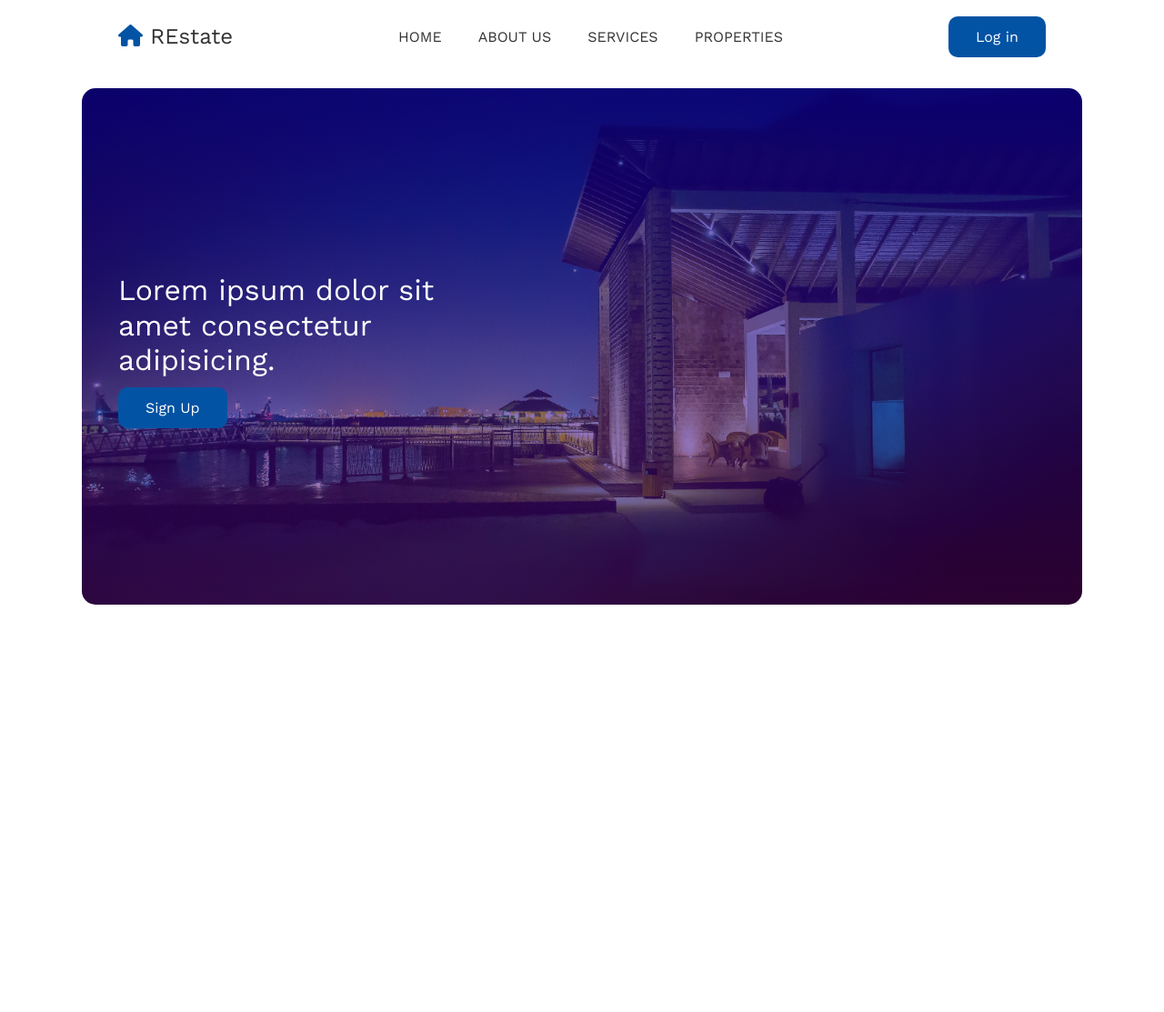
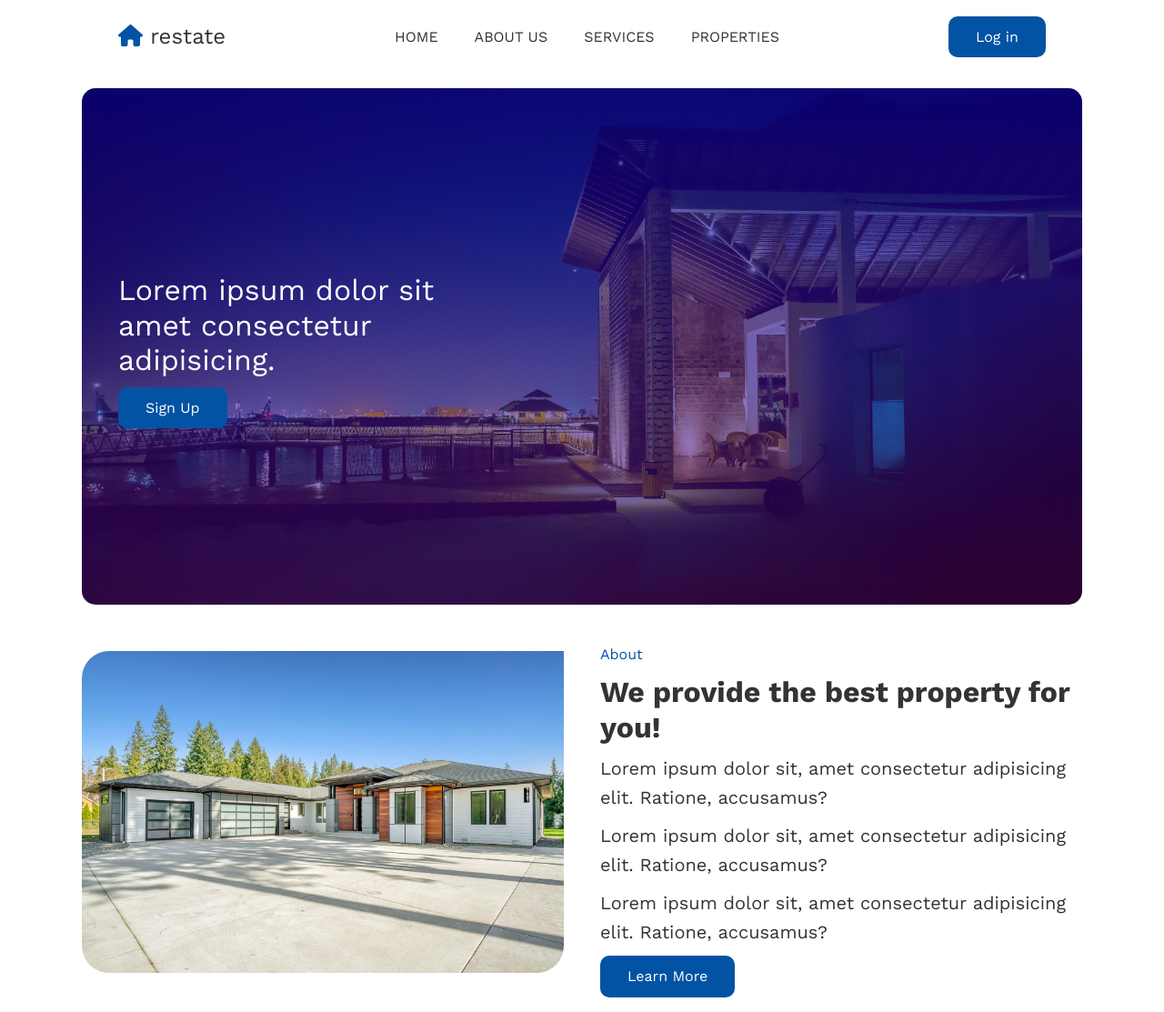
Before and after one commit to florinkras/restate, a PHP site: page / in a window 1280 px wide. Shown: the whole page at 91% size. Before the commit the page ends 665 px from the top, so only its background shows below. Run offline with PHP 8.4, Linux system fonts and the light colour scheme.

Commit message:
About section on home page

```diff
--- a/css/main.css
+++ b/css/main.css
@@ -98,3 +98,19 @@ img {
   width: 35%;
   color: #fff;
 }
+
+/* About section*/
+.about .container {
+  padding: 0;
+}
+
+.about .grid {
+  justify-content: space-between;
+  grid-gap: 40px;
+}
+
+.about .container .about-img img {
+  border-top-left-radius: 30px;
+  border-bottom-left-radius: 30px;
+  border-bottom-right-radius: 30px;
+}
--- a/index.html
+++ b/index.html
@@ -19,7 +19,7 @@
     <!--Header Navigation-->
     <div class="navigation py-1">
       <div class="container flex">
-        <h2><i class="fas fa-home"></i> REstate</h2>
+        <h2><i class="fas fa-home"></i> restate</h2>
         <nav>
           <ul class="menu">
             <li><a href="#">Home</a></li>
@@ -44,6 +44,32 @@
       </div>
     </section>
 
+    <!--About-->
+    <section class="about py-1">
+      <div class="container grid">
+        <div class="about-img">
+          <img src="/images/about-img.jpg" alt="" />
+        </div>
+        <div class="about-text">
+          <p class="leader text-primary">About</p>
+          <h2 class="md text-focused">We provide the best property for you!</h2>
+          <p class="lead">
+            Lorem ipsum dolor sit, amet consectetur adipisicing elit. Ratione,
+            accusamus?
+          </p>
+          <p class="lead">
+            Lorem ipsum dolor sit, amet consectetur adipisicing elit. Ratione,
+            accusamus?
+          </p>
+          <p class="lead">
+            Lorem ipsum dolor sit, amet consectetur adipisicing elit. Ratione,
+            accusamus?
+          </p>
+          <a href="#" class="btn btn-primary">Learn More</a>
+        </div>
+      </div>
+    </section>
+
     <script src="./app.js" />
   </body>
 </html>
```
Also changed, not shown: images/about-img.jpg (added), 1 other file.
